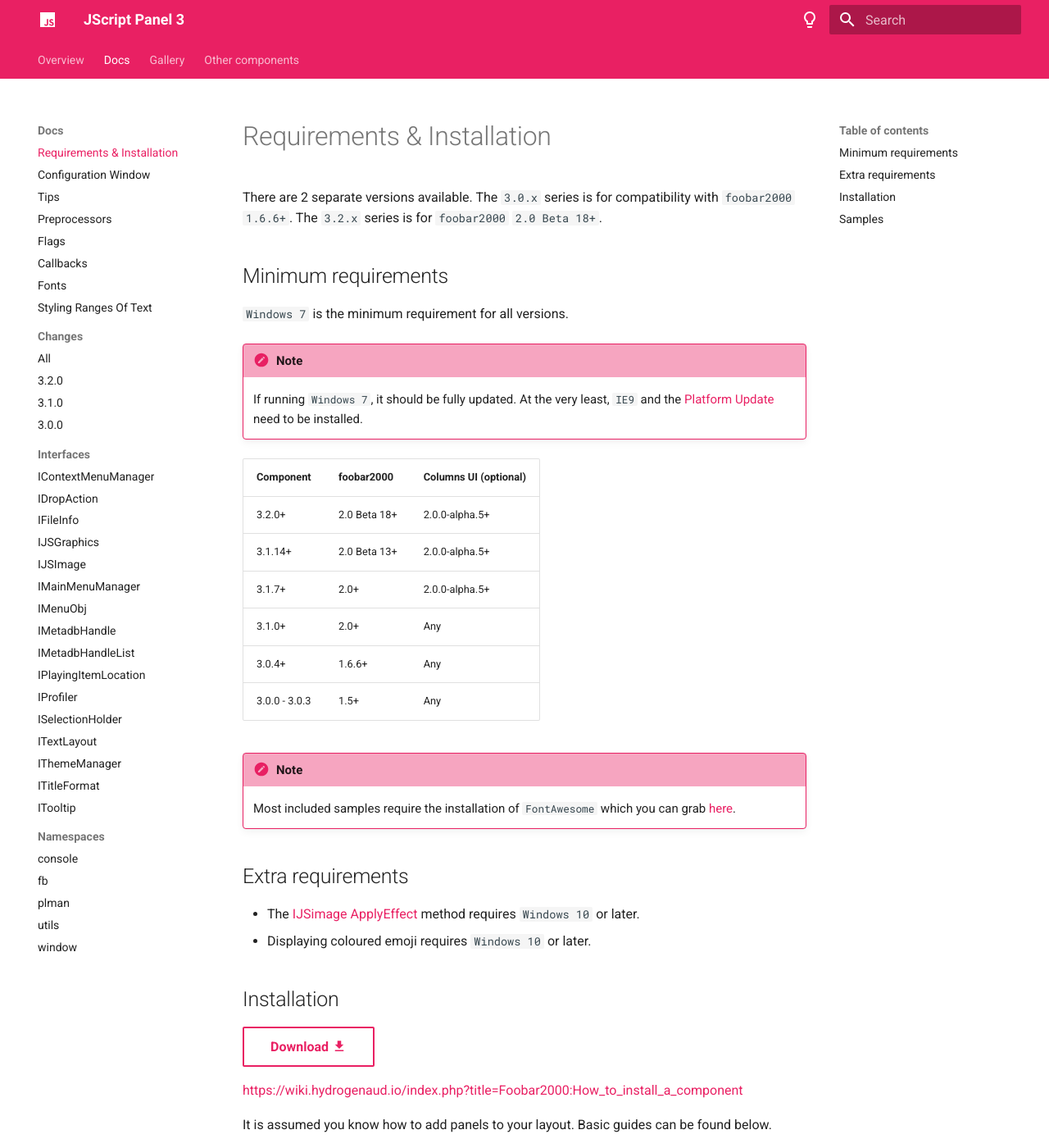
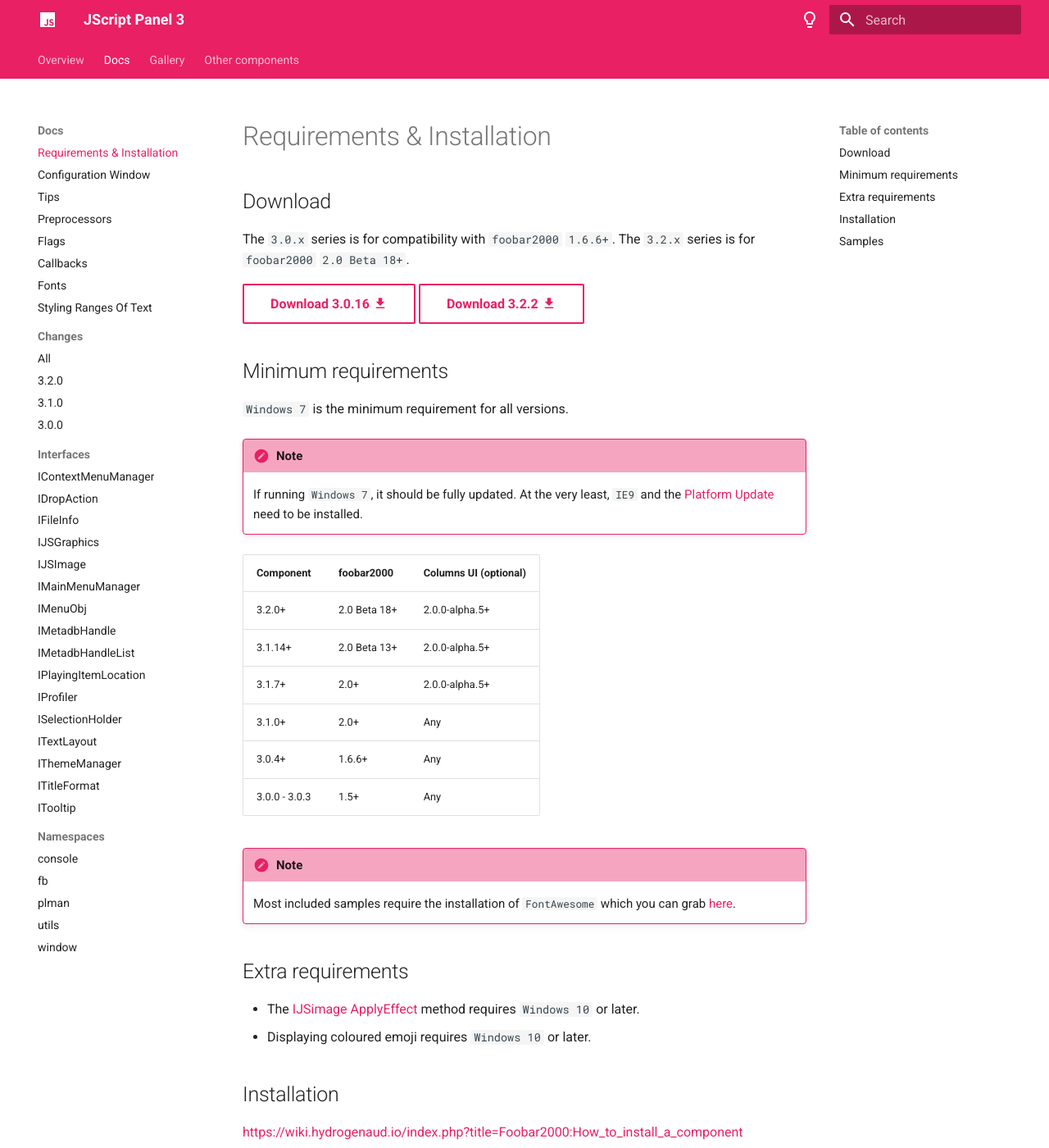
Before and after one commit to jscript-panel/jscript-panel.github.io, an MkDocs documentation site: the page built from docs/docs/index.md, in a window 1280 px wide and 1400 px high. Shown: the whole window at 82% size. Built offline with MkDocs 1.6.1 and Material for MkDocs 9.7.7, drawn with Linux system fonts in a browser that asks for light colours.

Commit message:
Update index.md

```diff
--- a/docs/docs/index.md
+++ b/docs/docs/index.md
@@ -1,5 +1,7 @@
-There are 2 separate versions available. The `3.0.x` series is for compatibility
-with `foobar2000` `1.6.6+`. The `3.2.x` series is for `foobar2000` `2.0 Beta 18+`.
+## Download
+The `3.0.x` series is for compatibility with `foobar2000` `1.6.6+`. The `3.2.x` series is for `foobar2000` `2.0 Beta 18+`.
+
+[Download 3.0.16 :material-download:](https://github.com/marc2k3/fb2k-archive/releases){ .md-button }  [Download 3.2.2 :material-download:](https://github.com/jscript-panel/release/releases){ .md-button }
 
 ## Minimum requirements
 `Windows 7` is the minimum requirement for all versions.
```
Also changed, not shown: other parts of docs/docs/index.md (+0 -2 lines).
